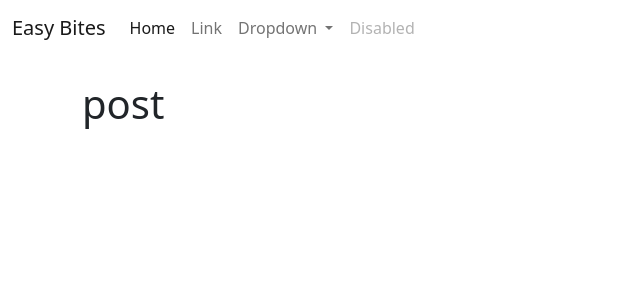
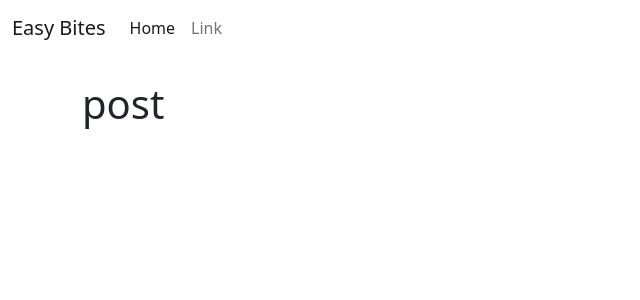
Before and after one commit to LanaCreegan/Recipe-Blog-PP4, a Django app: page / in a window 1280 px wide. Shown: the top 300 px of the page, without its empty margins (0-640 px from the left). Run offline with Django 4.2, Linux system fonts and the light colour scheme; data that the repository does not hold is empty.

Commit message:
Update navbar

```diff
--- a/templates/base.html
+++ b/templates/base.html
@@ -5,7 +5,11 @@
     <meta name="viewport" content="width=device-width, initial-scale=1">
     <link href="https://cdn.jsdelivr.net/npm/bootstrap@5.1.3/dist/css/bootstrap.min.css" rel="stylesheet" integrity="sha384-1BmE4kWBq78iYhFldvKuhfTAU6auU8tT94WrHftjDbrCEXSU1oBoqyl2QvZ6jIW3" crossorigin="anonymous">
     <script src="https://cdn.jsdelivr.net/npm/bootstrap@5.1.3/dist/js/bootstrap.bundle.min.js" integrity="sha384-ka7Sk0Gln4gmtz2MlQnikT1wXgYsOg+OMhuP+IlRH9sENBO0LRn5q+8nbTov4+1p" crossorigin="anonymous"></script>
-    <title>Bootstrap demo</title>
+    <title>
+    {% block title %}
+    Easy Bites
+    {% endblock %}
+    </title>
   </head>
   <body>
     <header>
@@ -23,20 +27,6 @@
                   <li class="nav-item">
                     <a class="nav-link" href="#">Link</a>
                   </li>
-                  <li class="nav-item dropdown">
-                    <a class="nav-link dropdown-toggle" href="#" role="button" data-bs-toggle="dropdown" aria-expanded="false">
-                      Dropdown
-                    </a>
-                    <ul class="dropdown-menu">
-                      <li><a class="dropdown-item" href="#">Action</a></li>
-                      <li><a class="dropdown-item" href="#">Another action</a></li>
-                      <li><hr class="dropdown-divider"></li>
-                      <li><a class="dropdown-item" href="#">Something else here</a></li>
-                    </ul>
-                  </li>
-                  <li class="nav-item">
-                    <a class="nav-link disabled" aria-disabled="true">Disabled</a>
-                  </li>
                 </ul>
               </div>
             </div>
```
